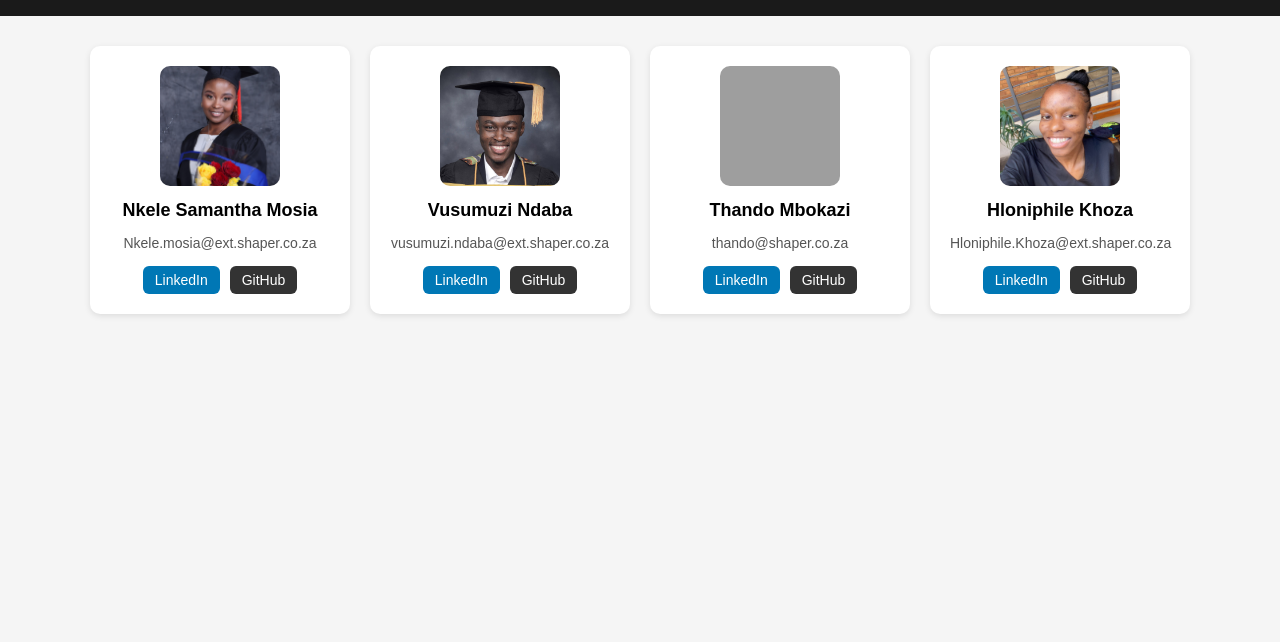
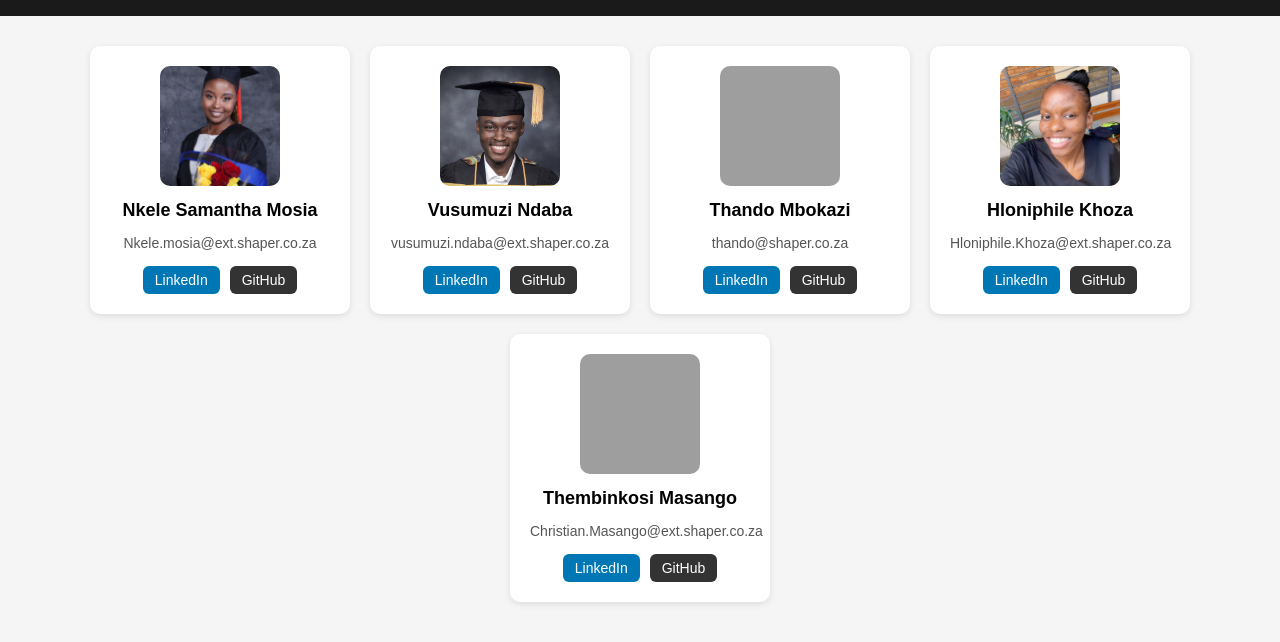
Before and after one commit to Tundoor/Team-A, a plain HTML site: page index.html in a window 1280 px wide. Shown: the part 94-736 px from the top of the page. Drawn offline with Linux system fonts and the light colour scheme; grey boxes are pictures that could not be loaded.

Commit message:
create a card

```diff
--- a/index.html
+++ b/index.html
@@ -53,6 +53,15 @@
       </div class>
     </div>
     <!-- Thembinkosi Masango Bio -->
+     <div class="card">
+      <img src="./images/thembinkosi.jpg" alt="Profile photo">
+      <h2>Thembinkosi Masango</h2>
+      <p>Christian.Masango@ext.shaper.co.za</p>
+      <div class="buttons">
+        <a href="https://www.linkedin.com/in/" class="btn linkedin">LinkedIn</a>
+        <a href="https://github.com/Christian.Masango@ext.shaper.co.za" class="btn github">GitHub</a>
+      </div class>
+    </div>
 
   </div>
 </body>
```
Also changed, not shown: 1 other file.
